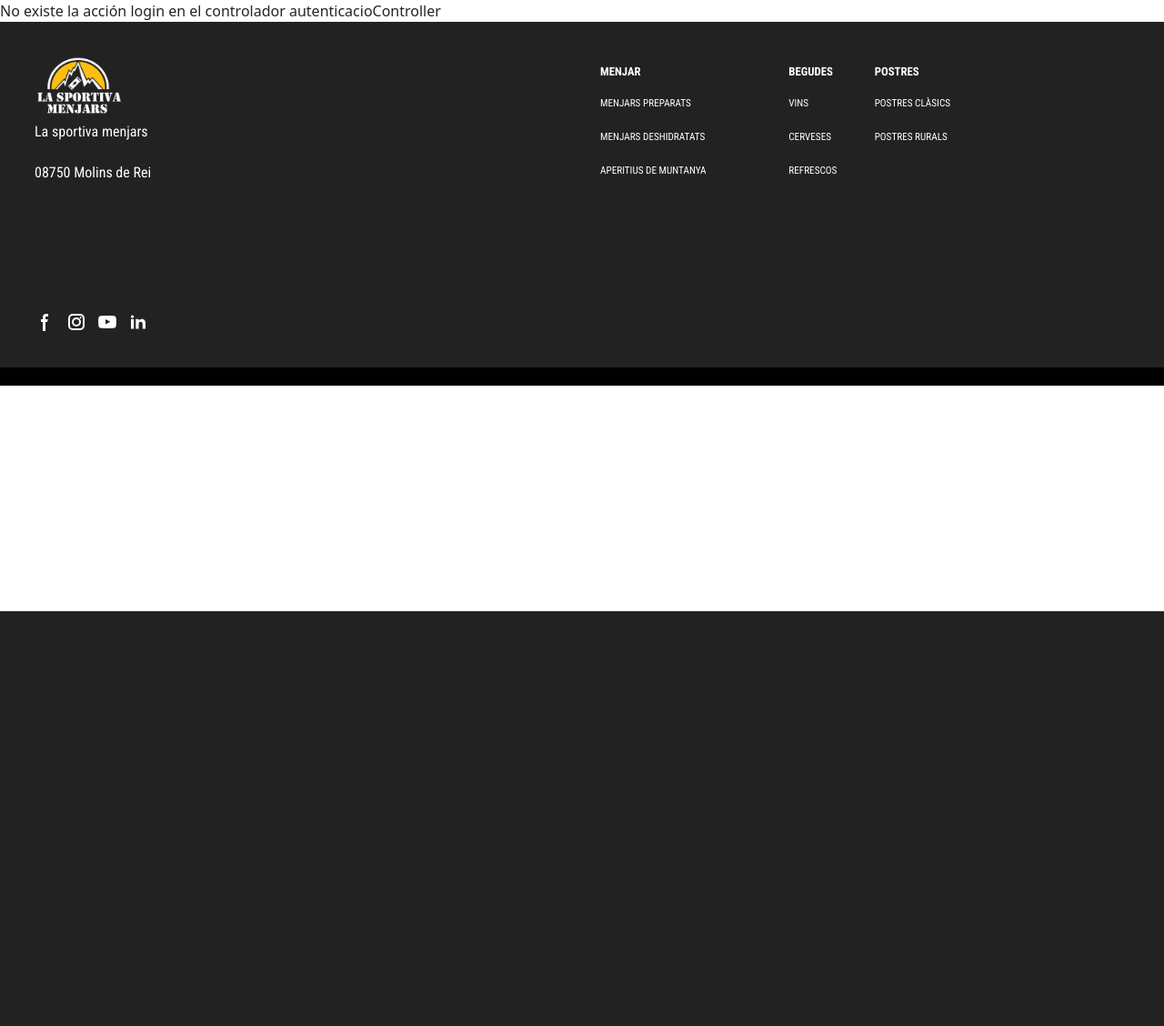
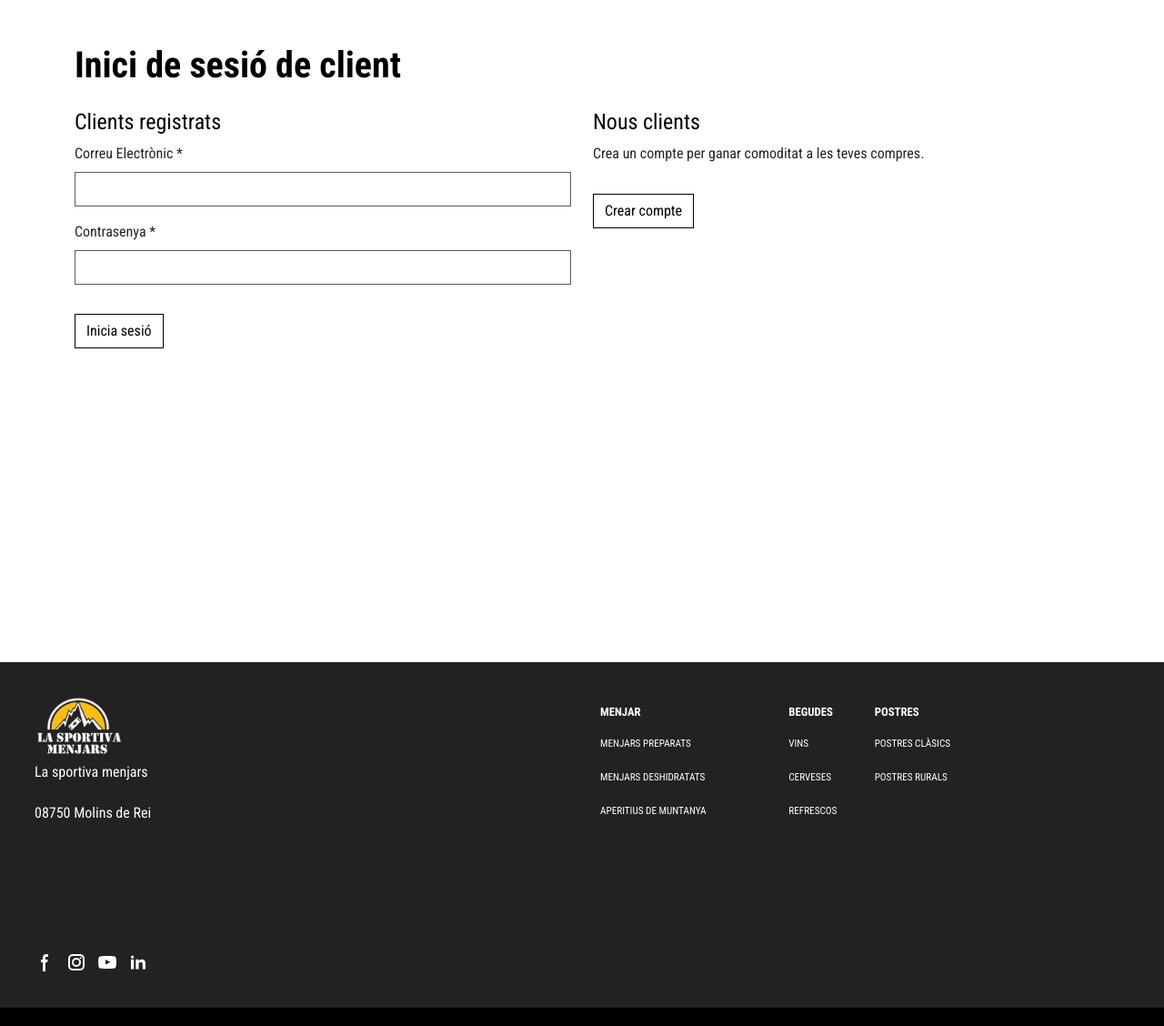
Before and after one commit to XavierClase/DAW2---proyecte-1, a PHP site: the page made by index.php in a window 1280 px wide. Shown: the part 128-1256 px from the top of the page at 91% size. Before the commit the page ends 800 px from the top, so only its background shows below. Run offline with PHP 8.4, Linux system fonts and the light colour scheme.

Commit message:
registre i login funcional

```diff
--- a/assets/css/registre.css
+++ b/assets/css/registre.css
@@ -2,7 +2,20 @@
     min-height: 85vh;
 }
 
-.row {
+.login-main {
+    min-height: 85vh;
+}
+
+.login-main h1{
+    color: black;
+    font-weight: bold;
+}
+
+.login-main h4 {
+    color: black;
+}
+
+#rw-registre {
     display: flex;
     flex-direction: row;
     gap: 80px;
--- a/controllers/autenticacioController.php
+++ b/controllers/autenticacioController.php
@@ -1,38 +1,66 @@
 <?php
     include_once 'models/Usuari.php';
     include_once 'models/UsuariDao.php';
+    include_once 'controllers/sessioController.php';
+
     class autenticacioController {
+
         public function registre() {
+            // Evita cualquier salida antes de esta línea
             include_once 'views/registre.php';
         }
 
+        public function login() {
+            // Evita cualquier salida antes de esta línea
+            include_once 'views/login.php';
+        }
+
         public function createUsuari() {
-            $nom = $_GET['nom'];
-            $correu = $_GET['correu'];
-            $contra = $_GET['contra'];
-            $confirmarContrasenya = $_GET['confirmar-contrasenya'];
-            $telefon = $_GET['telefon'];
-            $dataNaixement = $_GET['dataNaixement'];
+
+            // Asegúrate de que no haya salida antes de este código
+            $nom = $_POST['nom'];
+            $correu = $_POST['correu'];
+            $contra = $_POST['contrasenya'];
+            $confirmarContrasenya = $_POST['confirmar-contrasenya'];
+            $telefon = $_POST['telefon'];
+            $dataNaixement = $_POST['dataNaixement'];
 
             if ($contra == $confirmarContrasenya) {
 
                 $usuari = new Usuari();
-
                 $usuari->setNom($nom);
                 $usuari->setCorreu_electronic($correu);
                 $usuari->setContrasenya($contra);
                 $usuari->setTelefon($telefon);
                 $usuari->setData_naixement($dataNaixement);
 
+                UsuariDao::registre($usuari);
 
-                var_dump($usuari);
+                // Realiza la redirección después de guardar el usuario
+                // Asegúrate de que no haya ninguna salida antes de esta línea
+                header('Location:?controller=autenticacio&action=login');
+                exit; // No olvides el exit después de header para evitar que el código siga ejecutándose
+            }
+        }
 
-                //UsuariDao::registre($usuari);
+        public function loginUsuari() {
+            $correu = $_POST['correuLogin'];
+            $contra = $_POST['contrasenyaLogin'];
 
+            $usuari = usuariDao::getUsuaris($correu);
 
-
-                //header('index');
+            if (count($usuari) == 1) {
+                if ($usuari[0]->getContrasenya() == $contra) {
+                    // Llama a la sesión solo después de la verificación
+                    sessioController::iniciarSesio($usuari[0]);
+                    header('Location: index.php');
+                    exit; // No olvides el exit después de header para evitar que el código siga ejecutándose
+                } else {
+                    echo "Contraseña incorrecta";
+                }
+            } else {
+                echo "Usuario inexistent";
             }
-
         }
     }
+?>
--- /dev/null
+++ b/controllers/sessioController.php
@@ -0,0 +1,46 @@
+<?php
+// Iniciar la sesión lo más pronto posible
+if (session_status() == PHP_SESSION_NONE) {
+    session_start(); // Esto debe estar al principio del archivo
+}
+
+include_once 'models/Usuari.php';
+
+class sessioController {
+    // Mètode per iniciar una sessió amb un objecte Usuari
+    public static function iniciarSesio($usuari) {
+        // Validar que sigui un objecte de tipus Usuari
+        if (!($usuari instanceof Usuari)) {
+            throw new Exception("El paràmetre ha de ser un objecte de tipus Usuari.");
+        }
+
+        // Guardar l'ID de l'usuari a la sessió
+        $_SESSION['user_id'] = $usuari->getID_Usuari();
+
+        // Confirmar que la sessió s'ha iniciat
+        return true;
+    }
+
+    // Mètode per tancar la sessió
+    public function tancarSessio() {
+        // No es necessita cridar session_start() aquí si ya está iniciada
+        session_unset();
+        session_destroy();
+        return true;
+    }
+
+    // Mètode per verificar si hi ha una sessió activa
+    public static function haySesionActiva() {
+        return isset($_SESSION['user_id']);
+    }
+
+    // Mètode per obtenir l'ID de l'usuari actual en sessió
+    public function obtenirIdUsuariSessio() {
+        if (self::haySesionActiva()) {
+            return $_SESSION['user_id'];
+        }
+
+        return null;
+    }
+}
+?>
--- a/index.php
+++ b/index.php
@@ -16,6 +16,7 @@
 </head>
 <body>
     <?php
+        ob_start();
         include_once('config/parameters.php');
         include_once('controllers/homeController.php');
         include_once('controllers/cartaController.php');
@@ -54,6 +55,7 @@
         }
 
         include_once('views/footer.php');
+        ob_end_flush();
     ?>
 
 
--- a/models/UsuariDao.php
+++ b/models/UsuariDao.php
@@ -20,4 +20,45 @@
             $stmt->execute();
             $stmt->close();
         }
+
+        public static function getUsuaris($correuUsuari)
+        {
+            // Conectar a la base de datos
+            $con = DataBase::connect();
+
+            // Consulta preparada con marcador de posición
+            $query = "SELECT * FROM Usuaris WHERE Correu_electronic = ?";
+
+            // Preparar la consulta
+            $stmt = $con->prepare($query);
+            if (!$stmt) {
+                die("Error al preparar la consulta: " . $con->error);
             }
+
+            // Vincular el parámetro
+            $stmt->bind_param("s", $correuUsuari); // "s" indica que el parámetro es una cadena
+
+            // Ejecutar la consulta
+            $stmt->execute();
+
+            // Obtener los resultados
+            $result = $stmt->get_result();
+            if (!$result) {
+                die("Error al obtener resultados: " . $stmt->error);
+            }
+
+            // Convertir resultados en un array de objetos "Usuari"
+            $usuaris = [];
+            while ($usuari = $result->fetch_object("Usuari")) {
+                $usuaris[] = $usuari;
+            }
+
+            // Cerrar el statement y la conexión
+            $stmt->close();
+            $con->close();
+
+            // Devolver el array de usuarios
+            return $usuaris;
+        }
+
+    }
--- a/views/header.php
+++ b/views/header.php
@@ -9,7 +9,7 @@
         </a>
 
         <div>
-            <a href="#">INICIAR SESIÓ</a>
+            <a href="?controller=autenticacio&action=login">INICIAR SESIÓ</a>
             <a href="?controller=autenticacio&action=registre">CREAR UN COMPTE</a>
         </div>
     </div>
@@ -75,6 +75,4 @@
     </nav>
 </section>
 
-
-
 <script src="assets/scripts/menuMapping.js"></script>
--- /dev/null
+++ b/views/login.php
@@ -0,0 +1,31 @@
+<main class="login-main">
+    <div class="container mt-5">
+        <h1 class="mb-4">Inici de sesió de client</h1>
+        <form action="?controller=autenticacio&action=loginUsuari" method="POST">
+            <div class="row">
+
+                <div class="col-md-6">
+                    <h4>Clients registrats</h4>
+                    <div class="mb-3">
+                        <label for="correuLogin" class="form-label">Correu Electrònic *</label>
+                        <input type="email" name="correuLogin" class="form-control" id="correuLogin" required>
+                    </div>
+                    <div class="mb-3">
+                        <label for="contrasenyaLogin" class="form-label">Contrasenya *</label>
+                        <input type="password" name="contrasenyaLogin" class="form-control" id="contrasenyaLogin" required>
+                    </div>
+                </div>
+
+
+                <div class="col-md-5">
+                    <h4>Nous clients</h4>
+                    <p>Crea un compte per ganar comoditat a les teves compres.</p>
+                    <div class="mb-3">
+                        <button type="button" class="btn btn-primary mt-3">Crear compte</button>
+                    </div>
+                </div>
+            </div>
+            <button type="submit" class="btn btn-primary mt-3">Inicia sesió</button>
+        </form>
+    </div>
+</main>
```
Also changed, not shown: views/registre.php (+7 -3 lines), .htaccess (deleted). Lines whose indentation alone changed are shown as unchanged.
